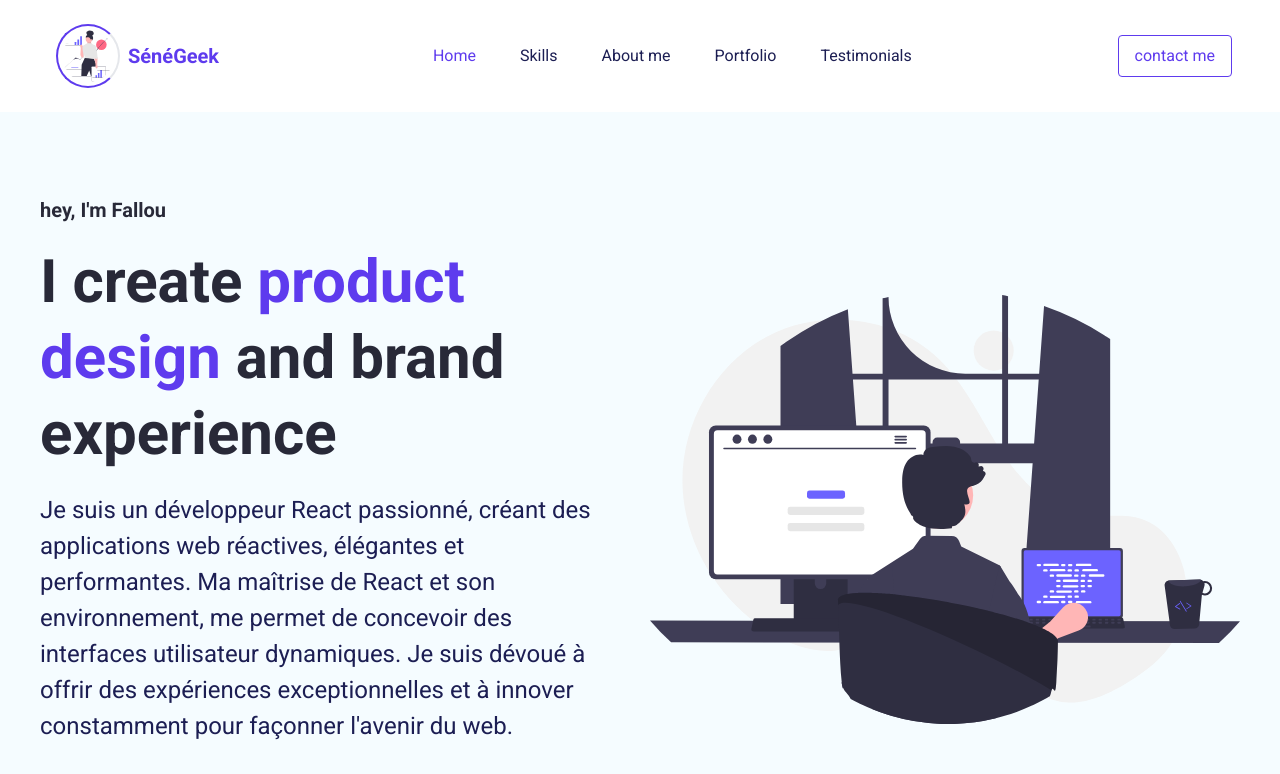
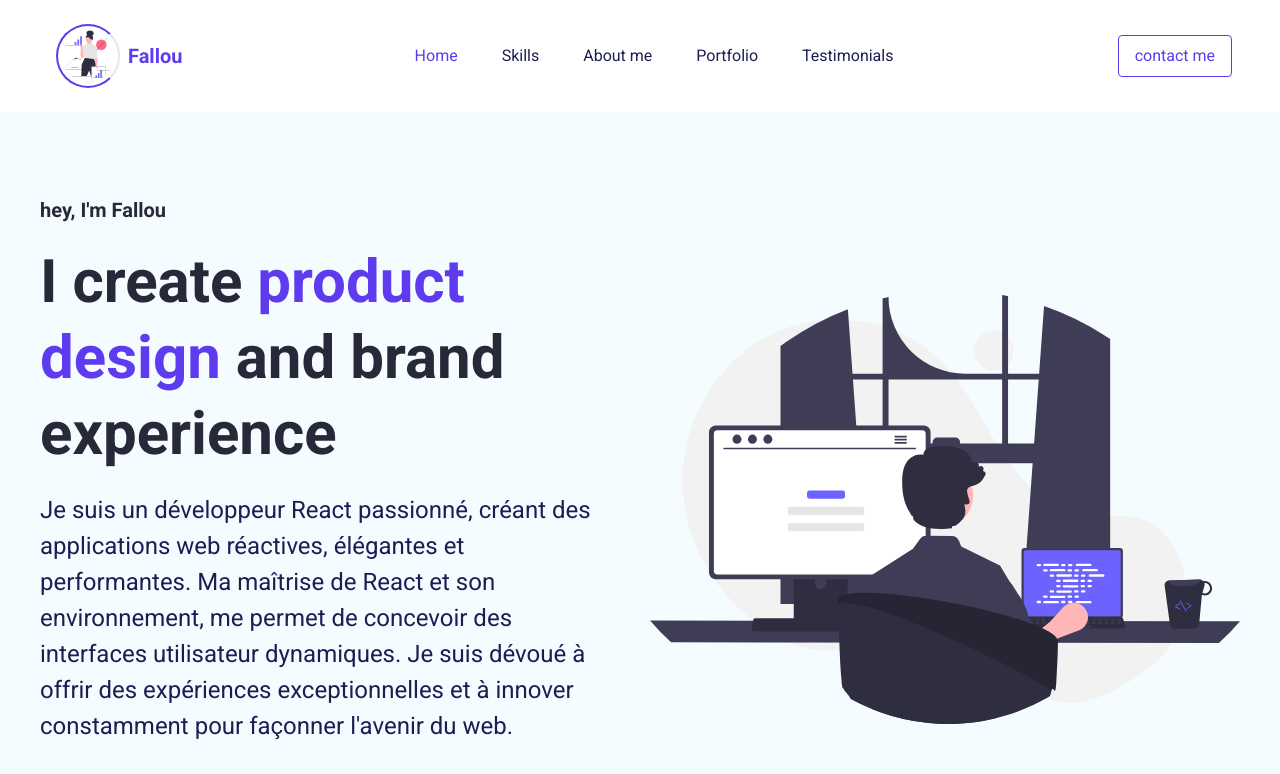
Before and after one commit to fadelTheBoss/Portfolio, a React (Vite) app: page / in a window 1280 px wide. Shown: the top 774 px of the page. Built offline with nearby package versions, Linux system fonts and the light colour scheme.

Commit message:
git commit -m "SeneGeeek chanfed to Fallou"

```diff
--- a/src/components/Navbar.jsx
+++ b/src/components/Navbar.jsx
@@ -39,7 +39,7 @@ const Navbar = () => {
               className="h-16 w-16 border-2 cursor-pointer hover:scale-90 border-l-primary border-b-primary border-t-primary p-1 rounded-full "
             />
             <h1 className="text-xl text-primary font-bold cursor-pointer  hover:text-gray-400 hover:scale-90 ">
-              SénéGeek
+              Fallou
             </h1>
           </div>
 
```
